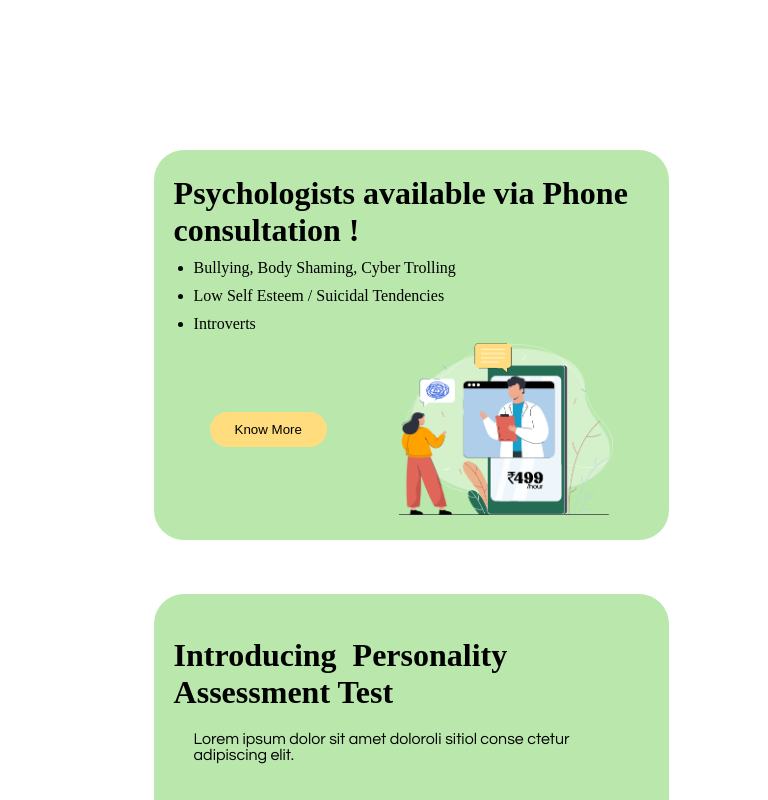
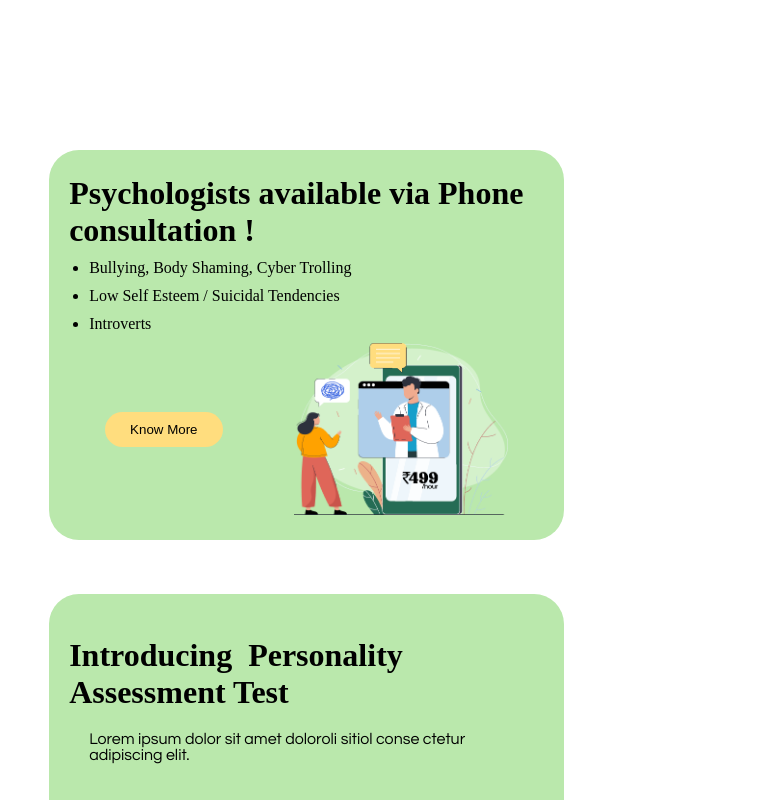
Before and after one commit to Thameem6369538954/Active-Listeners, a React (Create React App) app: page /Teletherapy in a window 768 px wide. Shown: the part 2960-3760 px from the top of the page. Built offline with nearby package versions, Linux system fonts and the light colour scheme.

Commit message:
init commit

```diff
--- a/src/Css/GoalVision.css
+++ b/src/Css/GoalVision.css
@@ -255,4 +255,10 @@
     border: 1px solid black;
     margin: auto;
   }
+  .gaol-vision-last-box {
+    display: flex;
+    align-items: center;
+    justify-content: space-evenly;
+    margin: 10px;
+  }
 }
--- a/src/Css/TeleTherapy.css
+++ b/src/Css/TeleTherapy.css
@@ -230,6 +230,14 @@ li {
   }
 }
 @media (min-width: 600px) and (max-width: 1024px) {
+  .bottom-tele-image {
+    display: flex;
+    align-items: center;
+    position: relative;
+    justify-content: space-between;
+    /* margin-top: 20%; */
+    width: 32%;
+  }
   .card-container {
     display: flex;
     flex-wrap: wrap;
@@ -246,8 +254,9 @@ li {
     justify-content: space-between;
     margin: 50px 20%;
   }
-  .weeekly-meetup-box img, p {
+  .weeekly-meetup-box img,
+  p {
     padding: 16px;
     font-family: "Questrial", sans-serif;
+  }
 }
-}
```
